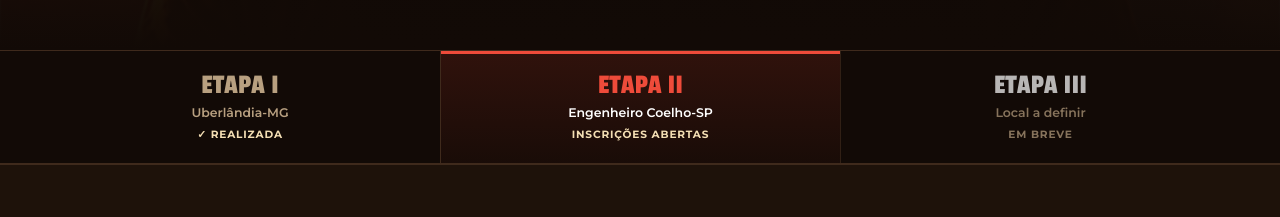
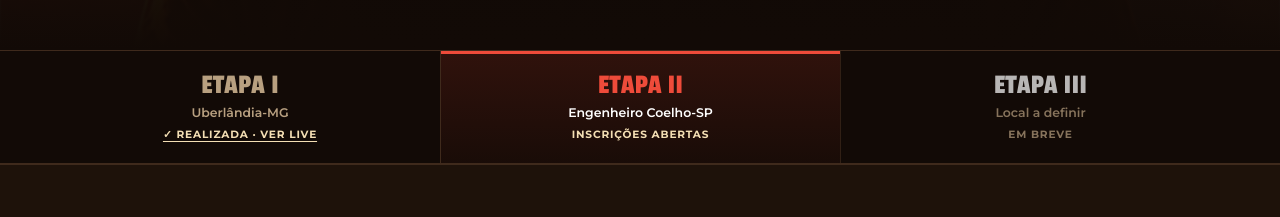
Before and after one commit to BrunaoPessoa/land-prohad, a plain HTML site: page site/index.html in a window 1280 px wide. Shown: the part 900-1117 px from the top of the page. Drawn offline with Linux system fonts and the light colour scheme.

Commit message:
Ativa o bloco Reveja a Etapa I com os links das lives do Dia 1 e Dia 2
Co-Authored-By: Claude Opus 5.5 <noreply@anthropic.com>

```diff
--- a/site/index.html
+++ b/site/index.html
@@ -2118,7 +2118,7 @@ Aguardando instruções para pagamento. 🤝`;
 
   <script>
     /* Lives da Etapa I no YouTube: cole só o ID do vídeo (o trecho depois de "v=" ou de "youtu.be/"). */
-    const PROHAD_LIVES = { dia1: '', dia2: '' };
+    const PROHAD_LIVES = { dia1: 'hzDhkZIDsTE', dia2: 'p_AT7aoOClA' };
     (function () {
       let missing = false;
       document.querySelectorAll('[data-live]').forEach(function (el) {
```
